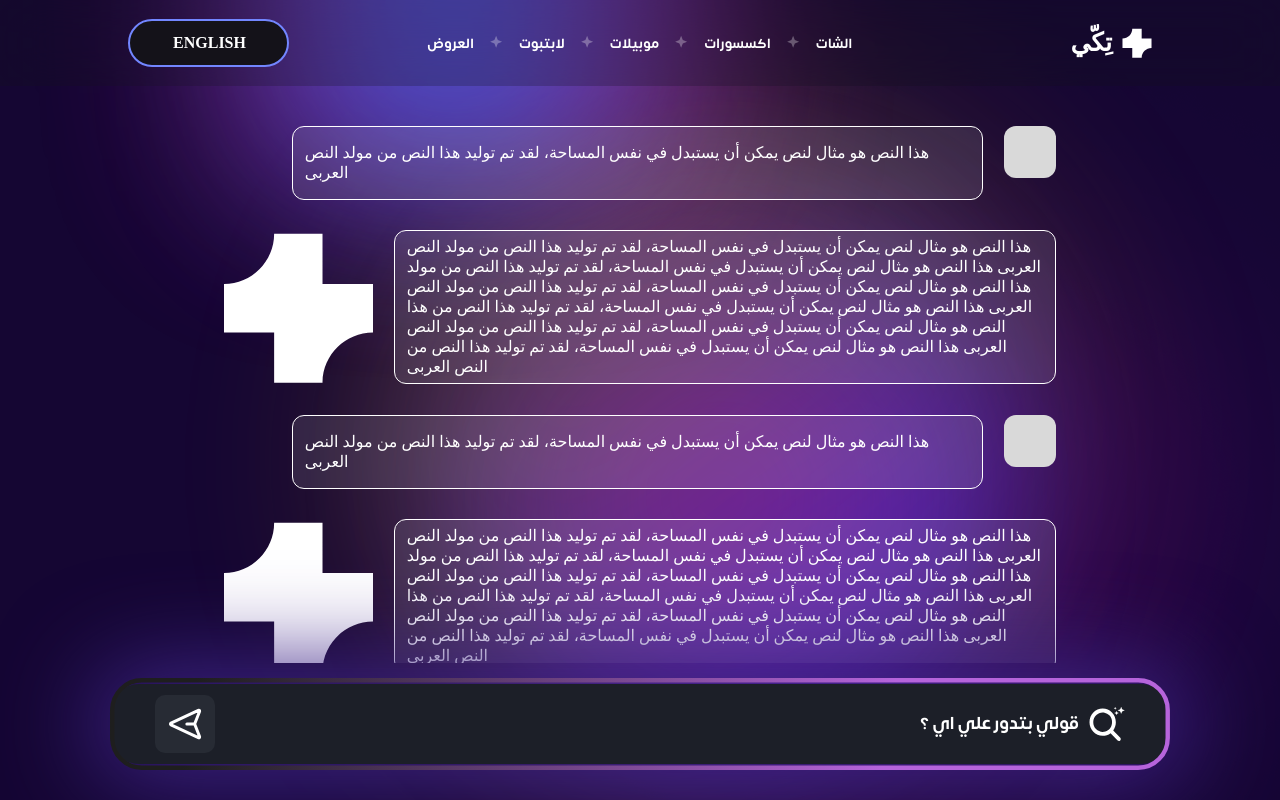
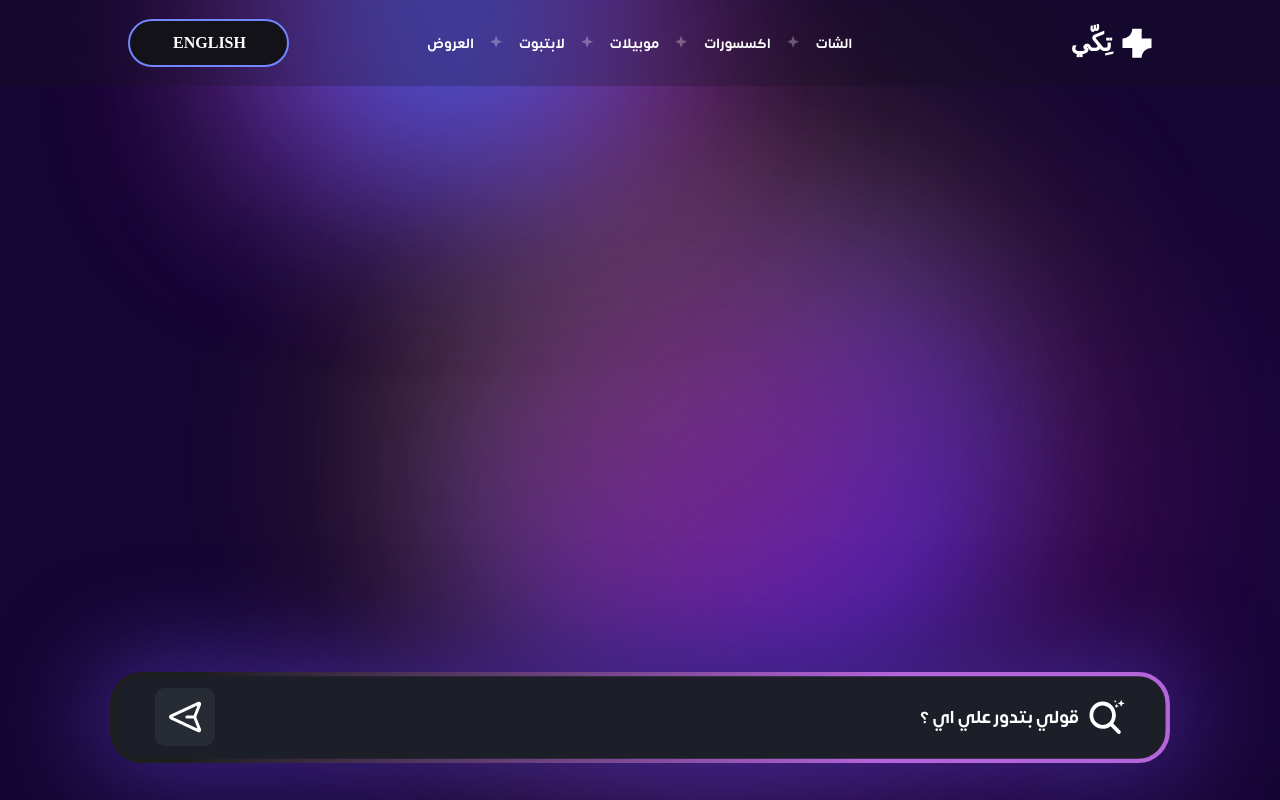
Before and after one commit to abdelrhman-mohamed-dev/chat-ui, a React (Vite) app: page /chat/1 in a window 1280 px wide. Built offline with nearby package versions, Linux system fonts and the light colour scheme.

Commit message:
link backend

```diff
--- a/package.json
+++ b/package.json
@@ -10,7 +10,10 @@
     "preview": "vite preview"
   },
   "dependencies": {
+    "axios": "^1.7.7",
     "framer-motion": "^11.11.9",
+    "lucide-react": "^0.454.0",
+    "marked": "^14.1.3",
     "react": "^18.3.1",
     "react-dom": "^18.3.1",
     "react-router-dom": "^6.27.0",
@@ -21,6 +24,7 @@
     "@types/react": "^18.3.10",
     "@types/react-dom": "^18.3.0",
     "@vitejs/plugin-react": "^4.3.2",
+    "autoprefixer": "^10.4.20",
     "eslint": "^9.11.1",
     "eslint-plugin-react": "^7.37.0",
     "eslint-plugin-react-hooks": "^5.1.0-rc.0",
--- a/src/pages/activeChat/ActiveChat.jsx
+++ b/src/pages/activeChat/ActiveChat.jsx
@@ -1,111 +1,86 @@
-import { useState } from "react";
+import { useEffect, useRef, useState } from "react";
+import { v4 as uuidv4 } from 'uuid';
 // import Chat from "../chat/Chat"
 import "./activeChat.css"
+import axios from "axios";
 // import { useNavigate } from "react-router-dom";
 // import { v4 as uuidv4 } from 'uuid';
 
 const ActiveChat = () => {
+    const [messages, setMessages] = useState([]);
     const [inputText, setInputText] = useState('');
-    const [showWarning, setShowWarning] = useState(false);
+    const [isTyping, setIsTyping] = useState(false);
+    const [sessionId, setSessionId] = useState('');
+    const [error, setError] = useState('');
+    const scrollAreaRef = useRef(null);
 
-    // const navigate = useNavigate();
+    useEffect(() => {
+        const newSessionId = uuidv4();
+        setSessionId(newSessionId);
+    }, []);
 
-    const handleSubmit = (e) => {
+    useEffect(() => {
+        if (scrollAreaRef.current) {
+            scrollAreaRef.current.scrollTop = scrollAreaRef.current.scrollHeight;
+        }
+    }, [messages]);
+
+    const handleSubmit = async (e) => {
         e.preventDefault();
+        if (!inputText.trim()) return;
 
-        if (!inputText.trim()) {
-            setShowWarning(true);
-            // Hide warning after 3 seconds
-            setTimeout(() => setShowWarning(false), 3000);
-            return;
+        const userMessage = {
+            id: Date.now(),
+            text: inputText.trim(),
+            sender: 'user'
+        };
+
+        setMessages(prevMessages => [...prevMessages, userMessage]);
+        setInputText('');
+        setIsTyping(true);
+        setError('');
+
+        try {
+            const response = await axios.post('http://localhost:3000/api/rag', {
+                userPrompt: inputText.trim(),
+                sessionId
+            }, {
+                headers: {
+                    'Content-Type': 'application/json'
+                }
+            });
+
+            setMessages(response.data.history.map((entry, index) => ({
+                id: index,
+                text: entry.content,
+                sender: entry.role === 'human' ? 'user' : 'agent'
+            })));
+
+        } catch (error) {
+            console.error('Error:', error);
+            setError('عذراً، حدث خطأ. يرجى المحاولة مرة أخرى.');
+        } finally {
+            setIsTyping(false);
         }
+    };
 
 
 
-    };
+
     return (
 
         <div className="active-chat-container">
             <div className="scrollArea">
-                <div className="bot">
-                    <div className="chat-text" >
-                        <p>{`هذا النص هو مثال لنص يمكن أن يستبدل في نفس المساحة، لقد تم توليد هذا النص من مولد النص العربى`}</p>
+                {messages.map((message) => (
+                    <div key={message.id} className={` ${message.sender === 'user' ? 'user' : 'bot'}`}>
+
+                        <div className="chat-text">
+
+                            <p>{message.text}</p>
+                        </div>
+                        <div className="chat-blob" />
                     </div>
-                    <div className="chat-blob" />
-
-                </div>
-                <div className="user">
-                    <div className="chat-text" >
-                        <p>{`هذا النص هو مثال لنص يمكن أن يستبدل في نفس المساحة، لقد تم توليد هذا النص من مولد النص العربى هذا النص هو مثال لنص يمكن أن يستبدل في نفس المساحة، لقد تم توليد هذا النص من مولد  هذا النص هو مثال لنص يمكن أن يستبدل في نفس المساحة، لقد تم توليد هذا النص من مولد النص العربى هذا النص هو مثال لنص يمكن أن يستبدل في نفس المساحة، لقد تم توليد هذا النص من  هذا النص هو مثال لنص يمكن أن يستبدل في نفس المساحة، لقد تم توليد هذا النص من مولد النص العربى هذا النص هو مثال لنص يمكن أن يستبدل في نفس المساحة، لقد تم توليد هذا النص من النص العربى`}</p>
-                    </div>
-                    <img src="/imgs/logo.svg" alt="" />
-                </div>
-                <div className="bot">
-                    <div className="chat-text" >
-                        <p>{`هذا النص هو مثال لنص يمكن أن يستبدل في نفس المساحة، لقد تم توليد هذا النص من مولد النص العربى`}</p>
-                    </div>
-                    <div className="chat-blob" />
-
-                </div>
-                <div className="user">
-                    <div className="chat-text" >
-                        <p>{`هذا النص هو مثال لنص يمكن أن يستبدل في نفس المساحة، لقد تم توليد هذا النص من مولد النص العربى هذا النص هو مثال لنص يمكن أن يستبدل في نفس المساحة، لقد تم توليد هذا النص من مولد  هذا النص هو مثال لنص يمكن أن يستبدل في نفس المساحة، لقد تم توليد هذا النص من مولد النص العربى هذا النص هو مثال لنص يمكن أن يستبدل في نفس المساحة، لقد تم توليد هذا النص من  هذا النص هو مثال لنص يمكن أن يستبدل في نفس المساحة، لقد تم توليد هذا النص من مولد النص العربى هذا النص هو مثال لنص يمكن أن يستبدل في نفس المساحة، لقد تم توليد هذا النص من النص العربى`}</p>
-                    </div>
-                    <img src="/imgs/logo.svg" alt="" />
-                </div>
-                <div className="bot">
-                    <div className="chat-text" >
-                        <p>{`هذا النص هو مثال لنص يمكن أن يستبدل في نفس المساحة، لقد تم توليد هذا النص من مولد النص العربى`}</p>
-                    </div>
-                    <div className="chat-blob" />
-
-                </div>
-                <div className="user">
-                    <div className="chat-text" >
-                        <p>{`هذا النص هو مثال لنص يمكن أن يستبدل في نفس المساحة، لقد تم توليد هذا النص من مولد النص العربى هذا النص هو مثال لنص يمكن أن يستبدل في نفس المساحة، لقد تم توليد هذا النص من مولد  هذا النص هو مثال لنص يمكن أن يستبدل في نفس المساحة، لقد تم توليد هذا النص من مولد النص العربى هذا النص هو مثال لنص يمكن أن يستبدل في نفس المساحة، لقد تم توليد هذا النص من  هذا النص هو مثال لنص يمكن أن يستبدل في نفس المساحة، لقد تم توليد هذا النص من مولد النص العربى هذا النص هو مثال لنص يمكن أن يستبدل في نفس المساحة، لقد تم توليد هذا النص من النص العربى`}</p>
-                    </div>
-                    <img src="/imgs/logo.svg" alt="" />
-                </div>
-                <div className="bot">
-                    <div className="chat-text" >
-                        <p>{`هذا النص هو مثال لنص يمكن أن يستبدل في نفس المساحة، لقد تم توليد هذا النص من مولد النص العربى`}</p>
-                    </div>
-                    <div className="chat-blob" />
-
-                </div>
-                <div className="user">
-                    <div className="chat-text" >
-                        <p>{`هذا النص هو مثال لنص يمكن أن يستبدل في نفس المساحة، لقد تم توليد هذا النص من مولد النص العربى هذا النص هو مثال لنص يمكن أن يستبدل في نفس المساحة، لقد تم توليد هذا النص من مولد  هذا النص هو مثال لنص يمكن أن يستبدل في نفس المساحة، لقد تم توليد هذا النص من مولد النص العربى هذا النص هو مثال لنص يمكن أن يستبدل في نفس المساحة، لقد تم توليد هذا النص من  هذا النص هو مثال لنص يمكن أن يستبدل في نفس المساحة، لقد تم توليد هذا النص من مولد النص العربى هذا النص هو مثال لنص يمكن أن يستبدل في نفس المساحة، لقد تم توليد هذا النص من النص العربى`}</p>
-                    </div>
-                    <img src="/imgs/logo.svg" alt="" />
-                </div>
-                <div className="bot">
-                    <div className="chat-text" >
-                        <p>{`هذا النص هو مثال لنص يمكن أن يستبدل في نفس المساحة، لقد تم توليد هذا النص من مولد النص العربى`}</p>
-                    </div>
-                    <div className="chat-blob" />
-
-                </div>
-                <div className="user">
-                    <div className="chat-text" >
-                        <p>{`هذا النص هو مثال لنص يمكن أن يستبدل في نفس المساحة، لقد تم توليد هذا النص من مولد النص العربى هذا النص هو مثال لنص يمكن أن يستبدل في نفس المساحة، لقد تم توليد هذا النص من مولد  هذا النص هو مثال لنص يمكن أن يستبدل في نفس المساحة، لقد تم توليد هذا النص من مولد النص العربى هذا النص هو مثال لنص يمكن أن يستبدل في نفس المساحة، لقد تم توليد هذا النص من  هذا النص هو مثال لنص يمكن أن يستبدل في نفس المساحة، لقد تم توليد هذا النص من مولد النص العربى هذا النص هو مثال لنص يمكن أن يستبدل في نفس المساحة، لقد تم توليد هذا النص من النص العربى`}</p>
-                    </div>
-                    <img src="/imgs/logo.svg" alt="" />
-                </div>
-                <div className="bot">
-                    <div className="chat-text" >
-                        <p>{`هذا النص هو مثال لنص يمكن أن يستبدل في نفس المساحة، لقد تم توليد هذا النص من مولد النص العربى`}</p>
-                    </div>
-                    <div className="chat-blob" />
-
-                </div>
-                <div className="user">
-                    <div className="chat-text" >
-                        <p>{`هذا النص هو مثال لنص يمكن أن يستبدل في نفس المساحة، لقد تم توليد هذا النص من مولد النص العربى هذا النص هو مثال لنص يمكن أن يستبدل في نفس المساحة، لقد تم توليد هذا النص من مولد  هذا النص هو مثال لنص يمكن أن يستبدل في نفس المساحة، لقد تم توليد هذا النص من مولد النص العربى هذا النص هو مثال لنص يمكن أن يستبدل في نفس المساحة، لقد تم توليد هذا النص من  هذا النص هو مثال لنص يمكن أن يستبدل في نفس المساحة، لقد تم توليد هذا النص من مولد النص العربى هذا النص هو مثال لنص يمكن أن يستبدل في نفس المساحة، لقد تم توليد هذا النص من النص العربى`}</p>
-                    </div>
-                    <img src="/imgs/logo.svg" alt="" />
-                </div>
-
+                ))}
 
             </div>
             <form className="gradient-border-inner" onSubmit={handleSubmit}>
@@ -121,11 +96,11 @@ const ActiveChat = () => {
                     />
                     <img src="/imgs/Search.svg" alt="" />
                 </div>
-                {showWarning && (
+                {/* {showWarning && (
                     <div className="warning">
                         <p>من فضلك اكتب شي للبحث عنه !</p>
                     </div>
-                )}
+                )} */}
             </form>
         </div>
     )
--- a/src/pages/chat/chat.css
+++ b/src/pages/chat/chat.css
@@ -10,7 +10,7 @@
   z-index: 999999999;
   display: flex;
   width: 970px;
-  height: 54px;
+  height: 59px;
   padding: 13.115px 45.398px;
   justify-content: center;
   align-items: center;
```
Also changed, not shown: 1 other file (tests, documents, lock files or other folders).
